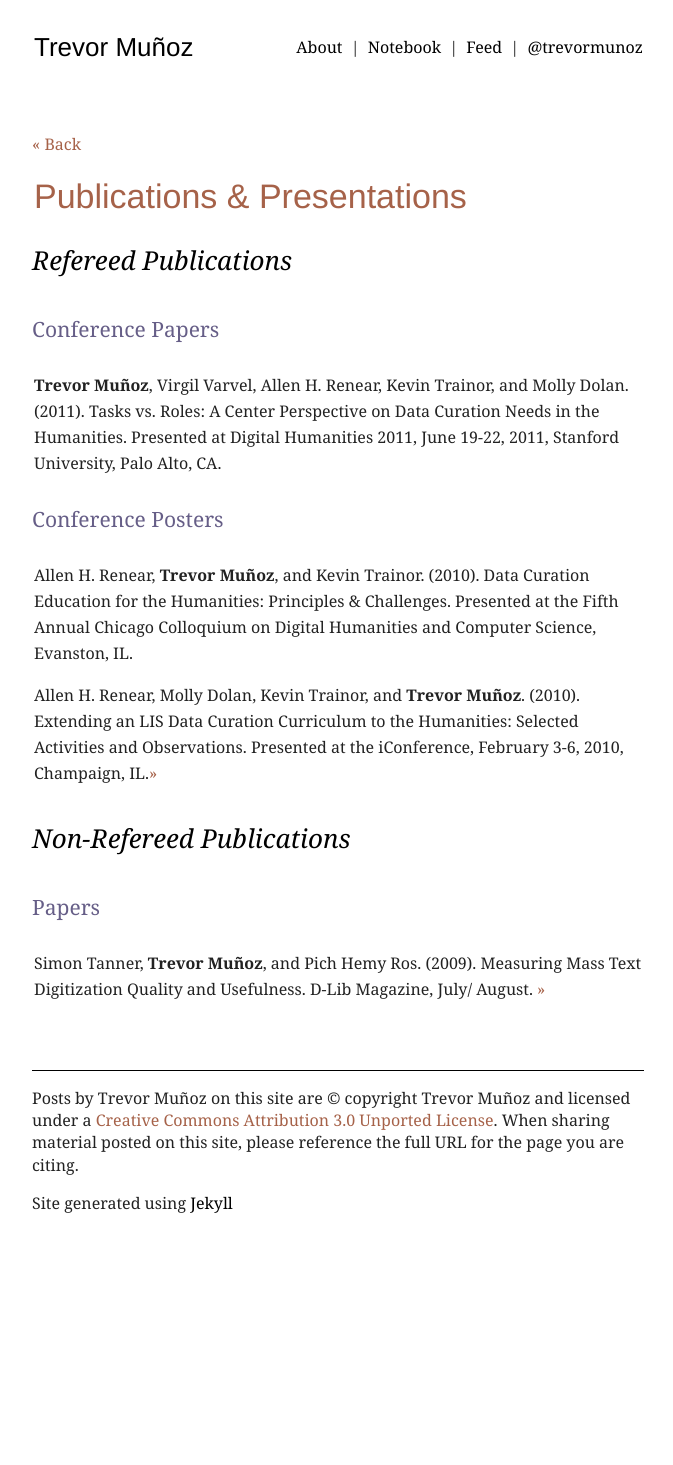
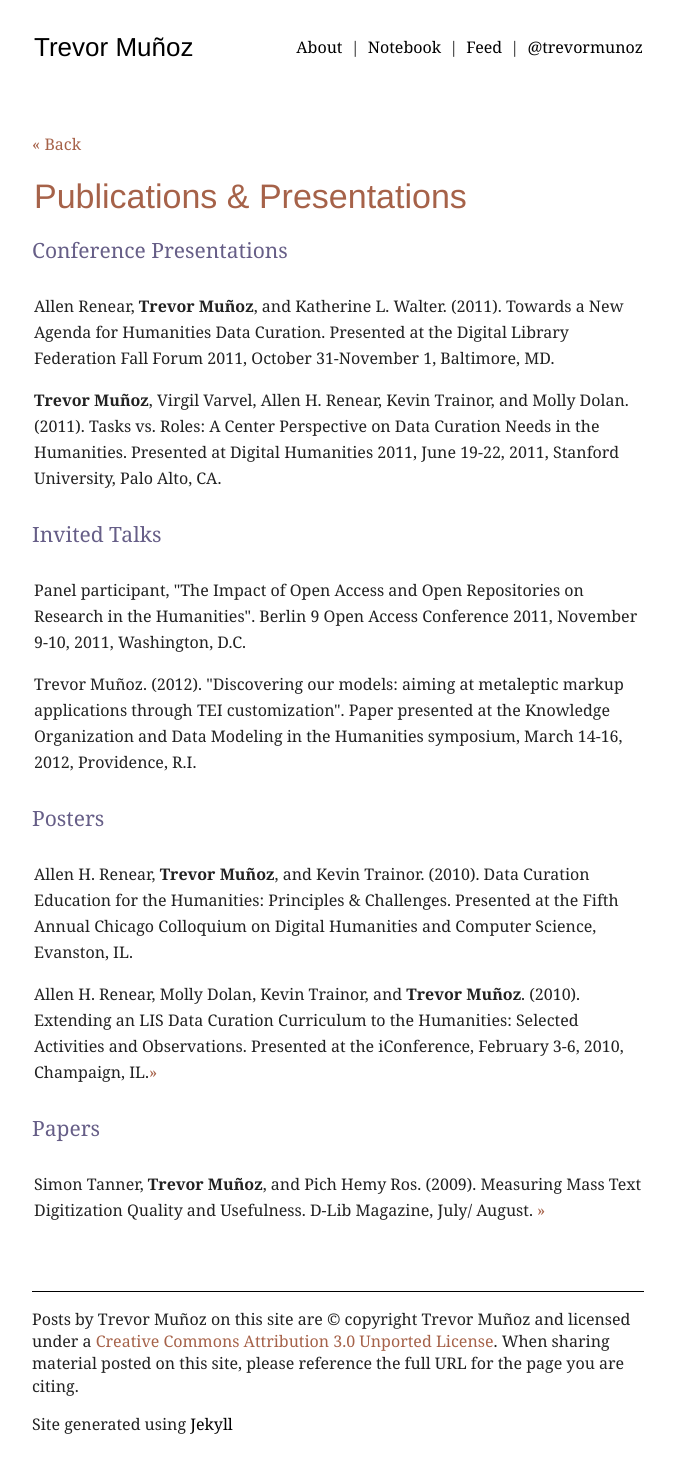
Before and after one commit to trevormunoz/calling-card, a Jekyll site: the page built from about/publications/index.html, in a window 1280 px wide. Shown: the whole page, without its empty margins (302-975 px from the left). Built offline with Jekyll 4.4.1, drawn with Linux system fonts in a browser that asks for light colours; nearby versions of some CDN libraries; Markdown is read by kramdown in place of the engine named in the settings; before the commit the page ends 1244 px from its top, so only the background shows below that.

Commit message:
Updates to publication and presentation list

```diff
--- a/about/publications/index.html
+++ b/about/publications/index.html
@@ -7,18 +7,22 @@ title: Publications
 	<a class="home" href="/about/">&laquo; Back</a>
     <h2>Publications &amp; Presentations</h2>
 
-	<h4 class="pubSection">Refereed Publications</h4>
+	<h4>Conference Presentations</h4>
 
-	<h4>Conference Papers</h4>
+	<p class="citation">Allen Renear, <strong>Trevor Muñoz</strong>, and Katherine L. Walter. (2011). Towards a New Agenda for Humanities Data Curation. Presented at the Digital Library Federation Fall Forum 2011, October 31-November 1, Baltimore, MD.</p>
 
 	<p class="citation"><strong>Trevor Muñoz</strong>, Virgil Varvel, Allen H. Renear, Kevin Trainor, and Molly Dolan. (2011). Tasks vs. Roles: A Center Perspective on Data Curation Needs in the Humanities. Presented at Digital Humanities 2011, June 19-22, 2011, Stanford University, Palo Alto, CA.</p>
 
-	<h4>Conference Posters</h4>
+	<h4>Invited Talks</h4>
+
+	<p class="citation">Panel participant, "The Impact of Open Access and Open Repositories on Research in the Humanities". Berlin 9 Open Access Conference 2011, November 9-10, 2011, Washington, D.C.</p>
+
+	<p class="citation">Trevor Muñoz. (2012). "Discovering our models: aiming at metaleptic markup applications through TEI customization". Paper presented at the Knowledge Organization and Data Modeling in the Humanities symposium, March 14-16, 2012, Providence, R.I.</p>
+
+	<h4>Posters</h4>
 
 	<p class="citation">Allen H. Renear, <strong>Trevor Muñoz</strong>, and Kevin Trainor. (2010). Data Curation Education for the Humanities: Principles &amp; Challenges. Presented at the Fifth Annual Chicago Colloquium on Digital Humanities and Computer Science, Evanston, IL.</p>
 	<p class="citation">Allen H. Renear, Molly Dolan, Kevin Trainor, and <strong>Trevor Muñoz</strong>. (2010). Extending an LIS Data Curation Curriculum to the Humanities: Selected Activities and Observations. Presented at the iConference, February 3-6, 2010, Champaign, IL.<a href="http://www.ideals.illinois.edu/handle/2142/15061" target="_blank">&raquo;</a></p>
-
-	<h4 class="pubSection">Non-Refereed Publications</h4>
 
 	<h4>Papers</h4>
 
```
